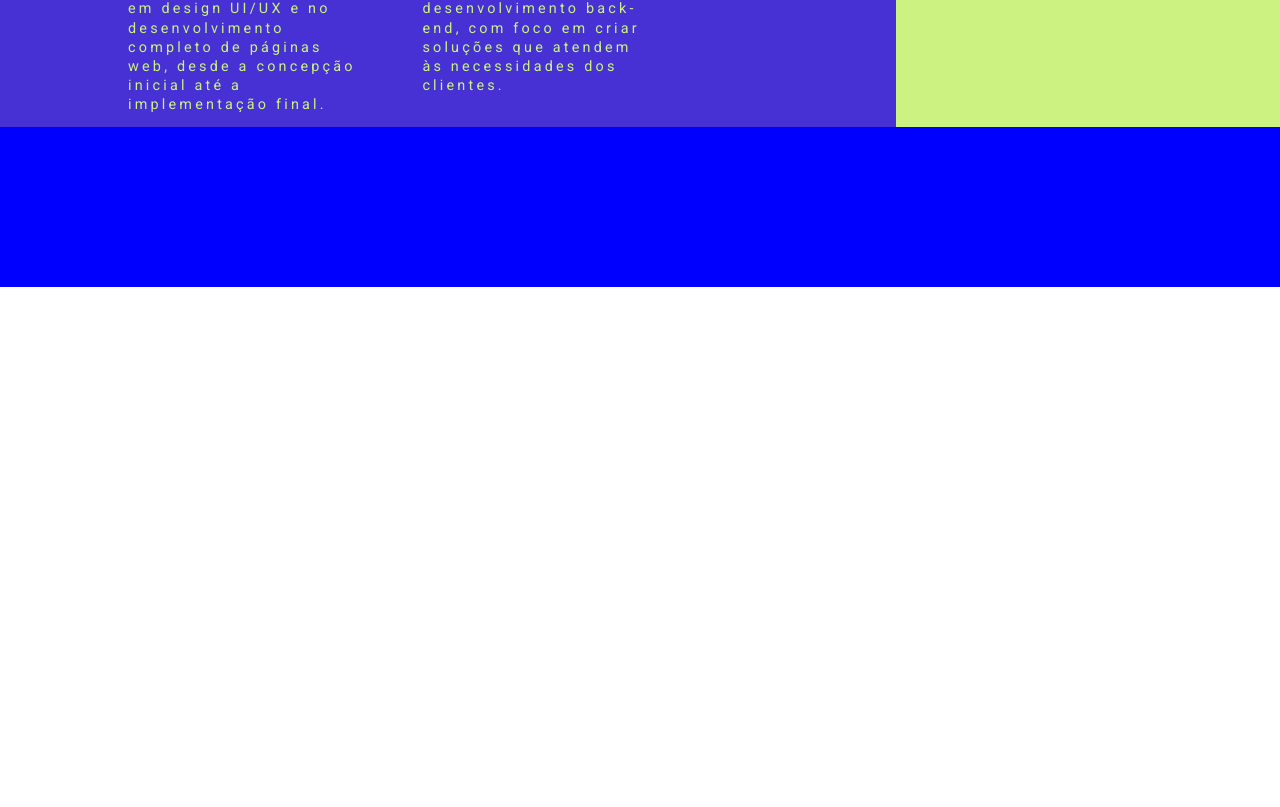
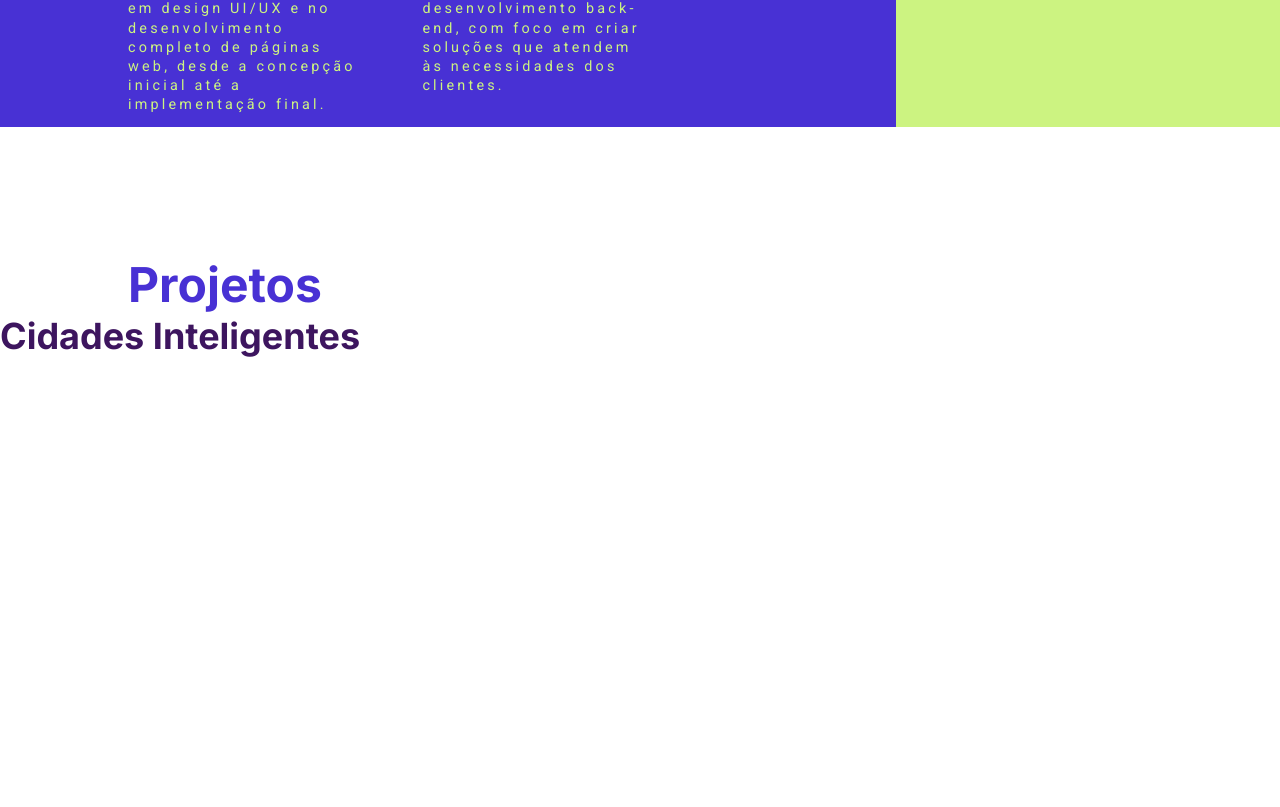
Before and after one commit to duarte25/portfolio, a Next.js app: page / in a window 1280 px wide. Shown: the part 513-1320 px from the top of the page. Before the commit the page ends 800 px from the top, so only its background shows below. Built offline with nearby package versions, Linux system fonts and the light colour scheme.

Commit message:
Iniciando a parte de projetos porem iremos realizar provavelmente um card ali pra facilitar

```diff
--- a/src/app/page.js
+++ b/src/app/page.js
@@ -42,7 +42,8 @@ export default function Home() {
         </div>
       </div>
       <div className={styles.projects}>
-        <h1>Projects</h1>
+        <h1>Projetos</h1>
+        <h2>Cidades Inteligentes</h2>
       </div>
       <div className={styles.technologies}>
         <h1>Technologies</h1>
--- a/src/app/page.module.css
+++ b/src/app/page.module.css
@@ -3,12 +3,12 @@
 .container {
   width: 100%;
   height: 100vh;
-  scroll-snap-type: y mandatory;
-  overflow-y: scroll;
+  /* scroll-snap-type: y mandatory; */
+  /* overflow-y: scroll; */
 }
 
 .perfil {
-  scroll-snap-align: start;
+  /* scroll-snap-align: start; */
   width: 100%;
   height: 80%;
   display: flex;
@@ -19,12 +19,9 @@
 }
 
 .projects, .technologies {
-  scroll-snap-align: start;
+  /* scroll-snap-align: start; */
   width: 100%;
   height: 100vh;
-  display: flex;
-  justify-content: center;
-  align-items: center;
 }
 
 .blockLeft {
@@ -117,9 +114,18 @@
 }
 
 .projects {
-  background-color: blue;
-  color: white;
-  font-size: 5em;
+  background-color: white;
+  color: #4831d4;
+  font-size: 1.5rem;
+}
+
+.projects h1 {
+  padding-top: 10%;
+  padding-left: 10%;
+}
+
+.projects h2 {
+  color: #3d155f;
 }
 
 .technologies {
```
